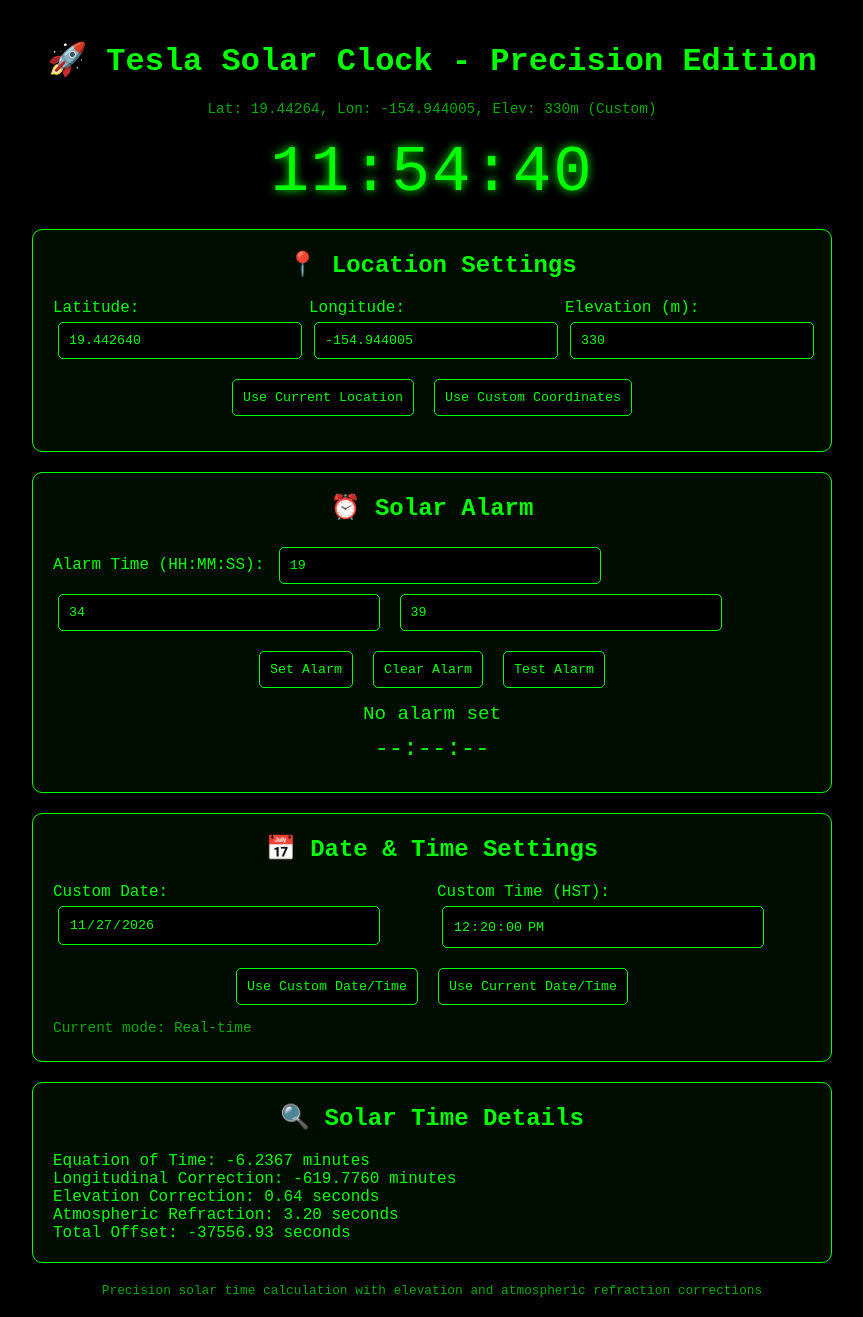
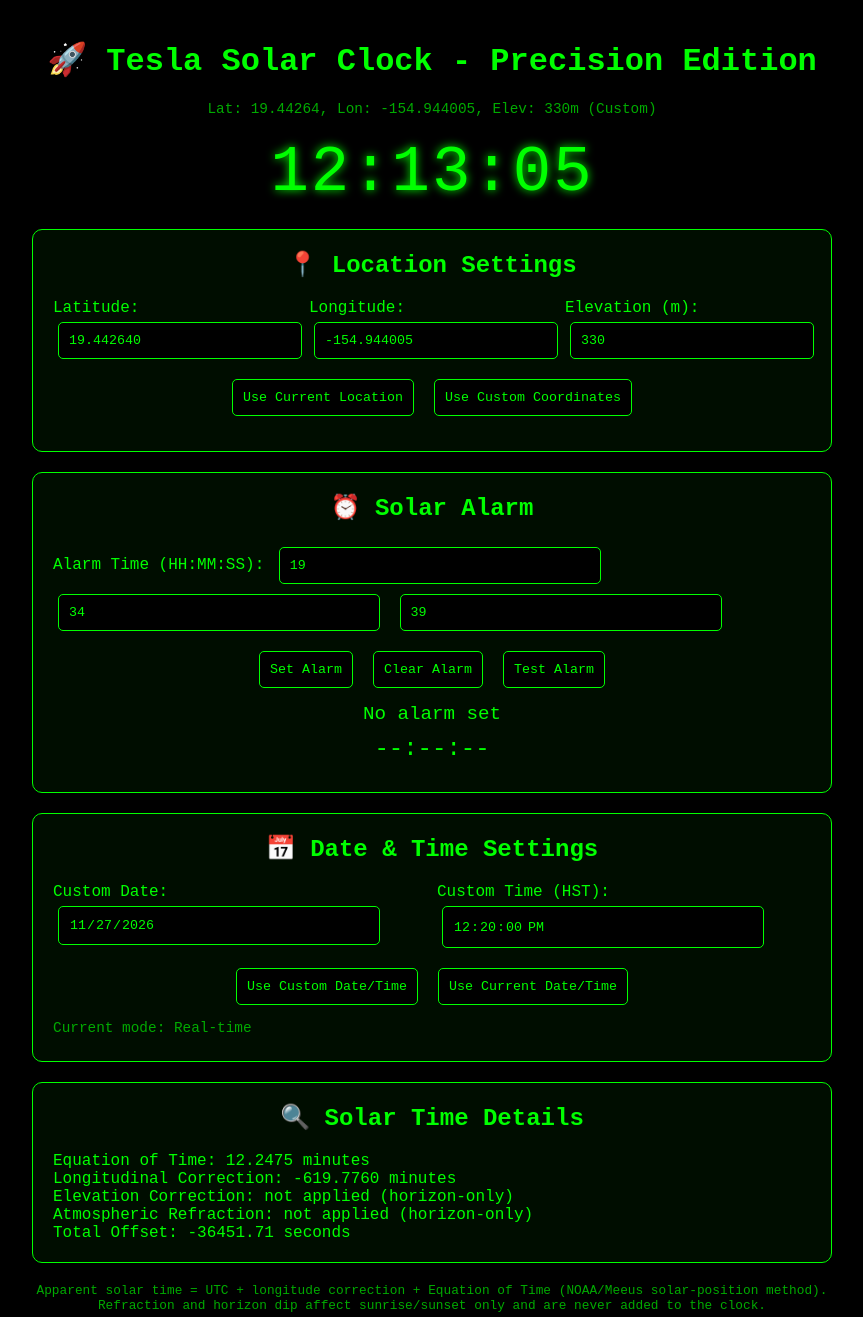
Before and after one commit to Treystu/solarclock, a plain HTML site: page index.html in a window 1280 px wide. Shown: the whole page, without its empty margins (208-1071 px from the left). Drawn offline with Linux system fonts and the light colour scheme.

Commit message:
Fix solar time accuracy: NOAA/Meeus Equation of Time, day-of-year off-by-one, EoT-corrected hour angle; remove refraction/elevation from clock offset (Astra verdict S1-S6, 2026-11-27)

```diff
--- a/index.html
+++ b/index.html
@@ -232,14 +232,14 @@
             <div id="solarDetails">
                 Equation of Time: -- minutes<br>
                 Longitudinal Correction: -- minutes<br>
-                Elevation Correction: -- seconds<br>
-                Atmospheric Refraction: -- seconds<br>
+                Elevation Correction: not applied (horizon-only)<br>
+                Atmospheric Refraction: not applied (horizon-only)<br>
                 Total Offset: -- seconds
             </div>
         </div>
 
         <div class="accuracy-note">
-            Precision solar time calculation with elevation and atmospheric refraction corrections
+            Apparent solar time = UTC + longitude correction + Equation of Time (NOAA/Meeus solar-position method). Refraction and horizon dip affect sunrise/sunset only and are never added to the clock.
         </div>
     </div>
 
@@ -255,19 +255,6 @@
             alarmActive: false,
             alarmTimeout: null
         };
-
-        // More precise EoT coefficients (Meeus Astronomical Algorithms)
-        const EOT_COEFFS = [
-            [0, 0, 0, 0, 1],
-            [-107.5, -108.9, -106.9, -106.3, -106.9],
-            [596.1, 596.2, 596.1, 596.2, 596.2],
-            [-4.4, -4.4, -4.4, -4.4, -4.4],
-            [12.0, 12.0, 12.0, 12.0, 12.0],
-            [-428.9, -429.8, -428.2, -427.4, -428.2],
-            [-2.1, -2.1, -2.1, -2.1, -2.1],
-            [19.8, 19.8, 19.8, 19.8, 19.8],
-            [-3.7, -3.7, -3.7, -3.7, -3.7]
-        ];
 
         // Initialize
         function init() {
@@ -291,23 +278,51 @@
             setInterval(updateDisplay, 1000);
         }
 
-        // More precise Equation of Time calculation (Meeus algorithm)
+        // Solar position (NOAA / Meeus method). Returns Equation of Time in
+        // minutes and solar declination in radians for the exact instant,
+        // computed from Julian centuries - no day-of-year tables, no
+        // fitted sine-only series.
+        function solarPosition(date) {
+            const julianDay = date.getTime() / 86400000 + 2440587.5;
+            const T = (julianDay - 2451545.0) / 36525; // Julian centuries since J2000.0
+            const deg = Math.PI / 180;
+
+            // Geometric mean longitude of the Sun (degrees)
+            let L0 = 280.46646 + T * (36000.76983 + 0.0003032 * T);
+            L0 = ((L0 % 360) + 360) % 360;
+            // Geometric mean anomaly (degrees)
+            const M = 357.52911 + T * (35999.05029 - 0.0001537 * T);
+            // Eccentricity of Earth's orbit
+            const e = 0.016708634 - T * (0.000042037 + 0.0000001267 * T);
+            // Sun's equation of center (degrees)
+            const C = Math.sin(M * deg) * (1.914602 - T * (0.004817 + 0.000014 * T))
+                    + Math.sin(2 * M * deg) * (0.019993 - 0.000101 * T)
+                    + Math.sin(3 * M * deg) * 0.000289;
+            // Apparent longitude (degrees), corrected for nutation / aberration
+            const omega = 125.04 - 1934.136 * T;
+            const lambda = (L0 + C) - 0.00569 - 0.00478 * Math.sin(omega * deg);
+            // Obliquity of the ecliptic, corrected (degrees)
+            const eps0 = 23 + (26 + (21.448 - T * (46.815 + T * (0.00059 - T * 0.001813))) / 60) / 60;
+            const eps = eps0 + 0.00256 * Math.cos(omega * deg);
+
+            // Equation of Time (minutes): Meeus / NOAA GML formulation
+            const y = Math.pow(Math.tan((eps / 2) * deg), 2);
+            const eotRad = y * Math.sin(2 * L0 * deg)
+                - 2 * e * Math.sin(M * deg)
+                + 4 * e * y * Math.sin(M * deg) * Math.cos(2 * L0 * deg)
+                - 0.5 * y * y * Math.sin(4 * L0 * deg)
+                - 1.25 * e * e * Math.sin(2 * M * deg);
+            const eqTime = 4 * eotRad / deg; // radians -> degrees -> minutes of time (4 min/deg)
+
+            // Declination (radians)
+            const declination = Math.asin(Math.sin(eps * deg) * Math.sin(lambda * deg));
+
+            return { eqTime, declination };
+        }
+
+        // Equation of Time in minutes for the given instant
         function preciseEquationOfTime(date) {
-            const year = date.getUTCFullYear();
-            const denom = isLeapYear(year) ? 366 : 365;
-            const doy = dayOfYear(date);
-            const hourFrac = (date.getUTCHours() - 12) / 24;
-            const gamma = (2 * Math.PI / denom) * (doy - 1 + hourFrac);
-
-            // More precise calculation using Meeus coefficients
-            let eot = 0;
-            for (let i = 0; i < EOT_COEFFS.length; i++) {
-                const coeffs = EOT_COEFFS[i];
-                const j = Math.min(4, year - 2000);
-                eot += coeffs[j] * Math.sin(i * gamma);
-            }
-
-            return eot / 60; // Convert to minutes
+            return solarPosition(date).eqTime;
         }
 
         // Atmospheric refraction correction (Saemundsson formula)
@@ -333,28 +348,19 @@
             return refraction * 240; // Rough conversion: 1° ≈ 4 minutes = 240 seconds
         }
 
-        // Solar altitude calculation (simplified)
+        // Solar altitude from the true declination and the EoT-corrected
+        // hour angle. Used for horizon / refraction work only - it is not
+        // part of the clock offset.
         function calculateSolarAltitude(date, lat, lon) {
-            // Simplified calculation - in a real implementation, this would be more complex
-            const year = date.getUTCFullYear();
-            const denom = isLeapYear(year) ? 366 : 365;
-            const doy = dayOfYear(date);
-            const hourFrac = (date.getUTCHours() + date.getUTCMinutes()/60 + date.getUTCSeconds()/3600);
-
-            // Solar declination approximation
-            const declination = 0.4095 * Math.sin(2 * Math.PI / 365 * (doy - 81));
-
-            // Hour angle
-            const timeOffset = (lon / 15) * 60; // minutes
-            const solarTime = hourFrac + timeOffset/60;
-            const hourAngle = (solarTime - 12) * 15 * (Math.PI / 180);
-
-            // Solar altitude
+            const { eqTime, declination } = solarPosition(date);
+            const utcMin = date.getUTCHours() * 60 + date.getUTCMinutes() + date.getUTCSeconds() / 60;
+            const apparentSolarMin = utcMin + (lon / 15) * 60 + eqTime;
+            // Hour angle: 0 deg at apparent solar noon, 15 deg per hour
+            const hourAngle = ((apparentSolarMin / 4) - 180) * (Math.PI / 180);
             const latRad = lat * (Math.PI / 180);
             const sinAlt = Math.sin(latRad) * Math.sin(declination) +
                           Math.cos(latRad) * Math.cos(declination) * Math.cos(hourAngle);
-
-            return Math.asin(sinAlt);
+            return Math.asin(Math.max(-1, Math.min(1, sinAlt)));
         }
 
         // Enhanced solar time calculation with all corrections
@@ -365,15 +371,13 @@
             const eqtime = preciseEquationOfTime(date);
             const lonCorrection = (lon / 15) * 60; // minutes
 
-            // Calculate solar altitude for refraction correction
-            const solarAlt = calculateSolarAltitude(date, lat, lon);
-            const refractionCorrection = atmosphericRefraction(solarAlt, elevation) / 60; // minutes
+            // Refraction and elevation horizon dip change when the Sun
+            // appears to cross the horizon (sunrise/sunset). They are NOT
+            // clock corrections and are not added to solar time.
+            const refractionCorrection = 0; // minutes - horizon-only, not applied
+            const elevationCorrection = 0; // minutes - horizon-only, not applied
 
-            // Elevation correction (simplified - affects apparent sunrise/sunset times)
-            const elevationCorrection = (elevation > 0) ?
-                (0.035 * Math.sqrt(elevation)) / 60 : 0; // minutes
-
-            let totalOffsetMin = lonCorrection + eqtime + refractionCorrection + elevationCorrection;
+            let totalOffsetMin = lonCorrection + eqtime;
             let utcTotalMin = date.getUTCHours() * 60 + date.getUTCMinutes() + date.getUTCSeconds() / 60;
             let solarTotalMin = (utcTotalMin + totalOffsetMin) % 1440;
 
@@ -410,7 +414,7 @@
             const current = Date.UTC(year, date.getUTCMonth(), date.getUTCDate());
             const diff = current - start;
             const oneDay = 1000 * 60 * 60 * 24;
-            return Math.floor(diff / oneDay) + 1;
+            return Math.floor(diff / oneDay);
         }
 
         // Location management
@@ -626,8 +630,8 @@
                     document.getElementById('solarDetails').innerHTML =
                         `Equation of Time: ${window.solarDetails.eqTime} minutes<br>
                          Longitudinal Correction: ${window.solarDetails.lonCorrection} minutes<br>
-                         Elevation Correction: ${window.solarDetails.elevationCorrection} seconds<br>
-                         Atmospheric Refraction: ${window.solarDetails.refractionCorrection} seconds<br>
+                         Elevation Correction: not applied (horizon-only)<br>
+                         Atmospheric Refraction: not applied (horizon-only)<br>
                          Total Offset: ${window.solarDetails.totalOffset} seconds`;
                 }
             }
```
